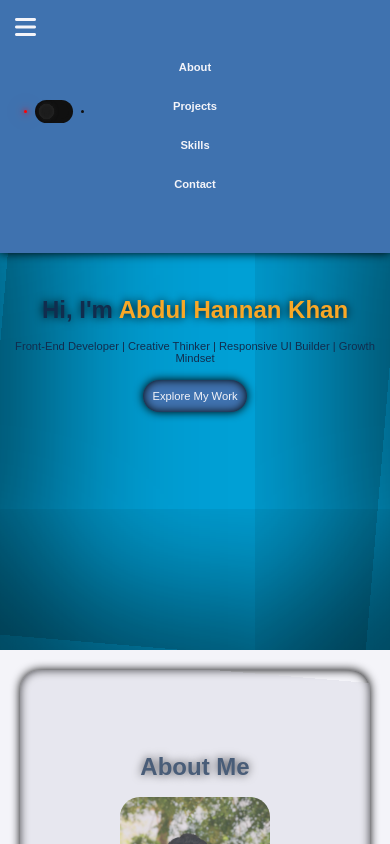
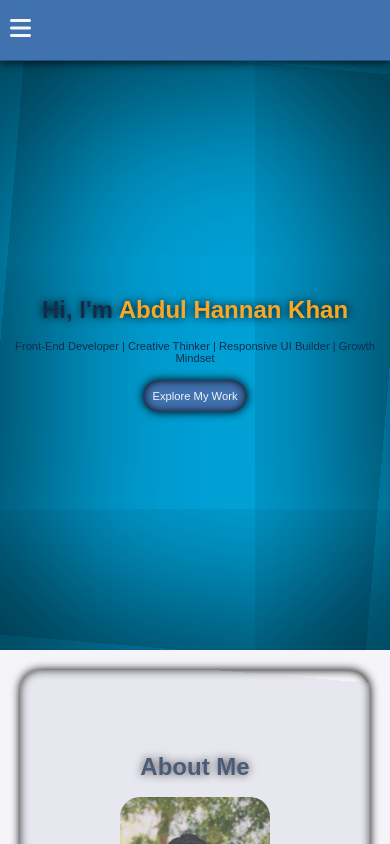
Before and after one commit to Hannankhan203/My-React-Portfolio, a React (Create React App) app: page / in a window 390 px wide. Shown: the top 844 px of the page. Built offline with nearby package versions, Linux system fonts and the light colour scheme.

Commit message:
FIxed Responsive Navbar

```diff
--- a/src/App.jsx
+++ b/src/App.jsx
@@ -18,7 +18,7 @@ function App() {
       <div className="App">
       <label
         htmlFor="theme-checkbox"
-        className={`${checkboxTranslate ? "translating-checkbox" : ""}`}
+        className={`${checkboxTranslate ? "" : "translating-checkbox"}`}
       >
         <input
           type="checkbox"
--- a/src/components/Navbar.jsx
+++ b/src/components/Navbar.jsx
@@ -28,12 +28,12 @@ function Navbar({ darkMode, setCheckboxTranslate }) {
       <nav
         id="Navbar"
         className={`${darkMode ? "dark-mode" : "light-mode"} ${
-          isMobile && navTranslate ? "translating-Navbar" : ""
+          isMobile && navTranslate ? "" : "translating-Navbar"
         }`}
       >
         <i
           className={`fas fa-bars menu ${isMobile ? "" : "hide"} ${
-            menuPosition ? "menu-position" : ""
+            menuPosition ? "" : "menu-position"
           } ${darkMode ? "dark-mode" : "light-mode"}`}
           onClick={() => {
             toggleNavbar();
@@ -41,7 +41,7 @@ function Navbar({ darkMode, setCheckboxTranslate }) {
         ></i>
         <ul
           className={`nav-options ${
-            isMobile && navOptionsTranslate ? "translating-nav-options" : ""
+            isMobile && navOptionsTranslate ? "" : "translating-nav-options"
           }`}
         >
           <li className="nav-list">
```
Also changed, not shown: readme.txt, 2 other files (tests, documents, lock files or other folders).
